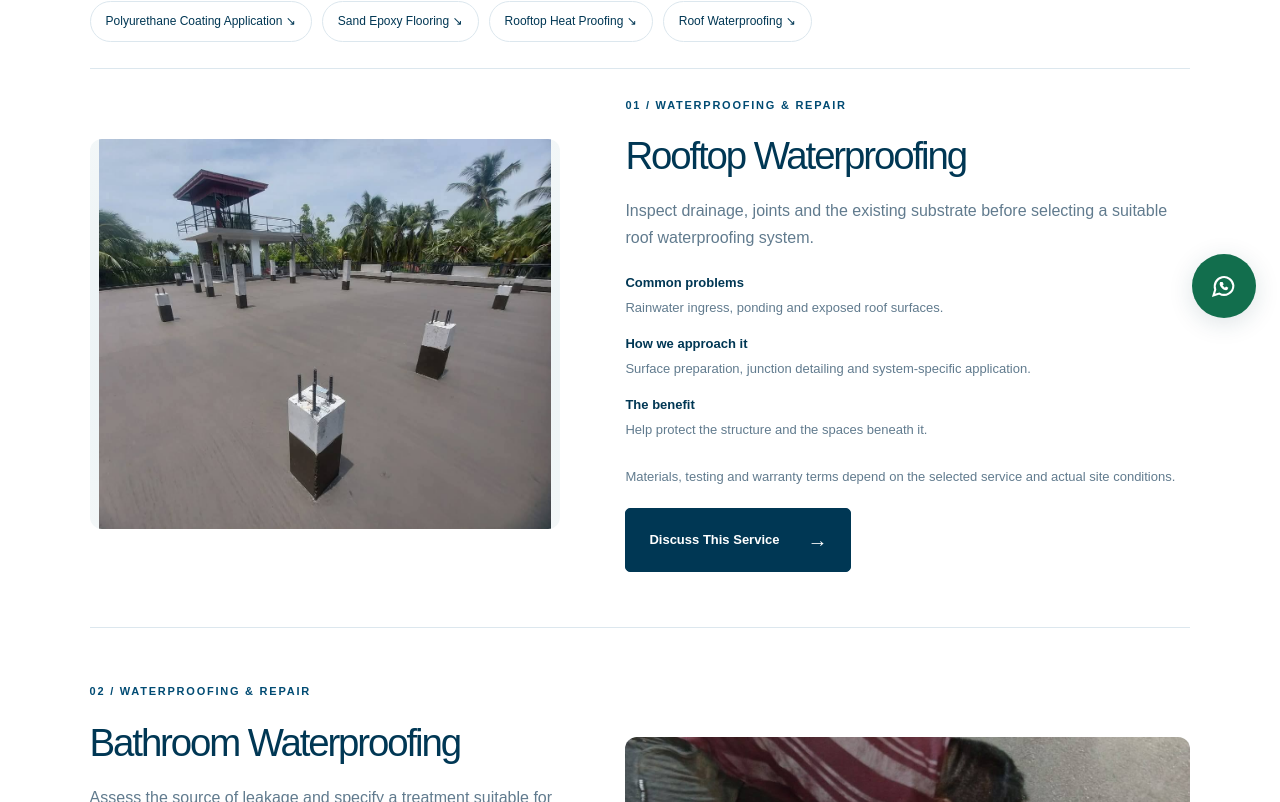
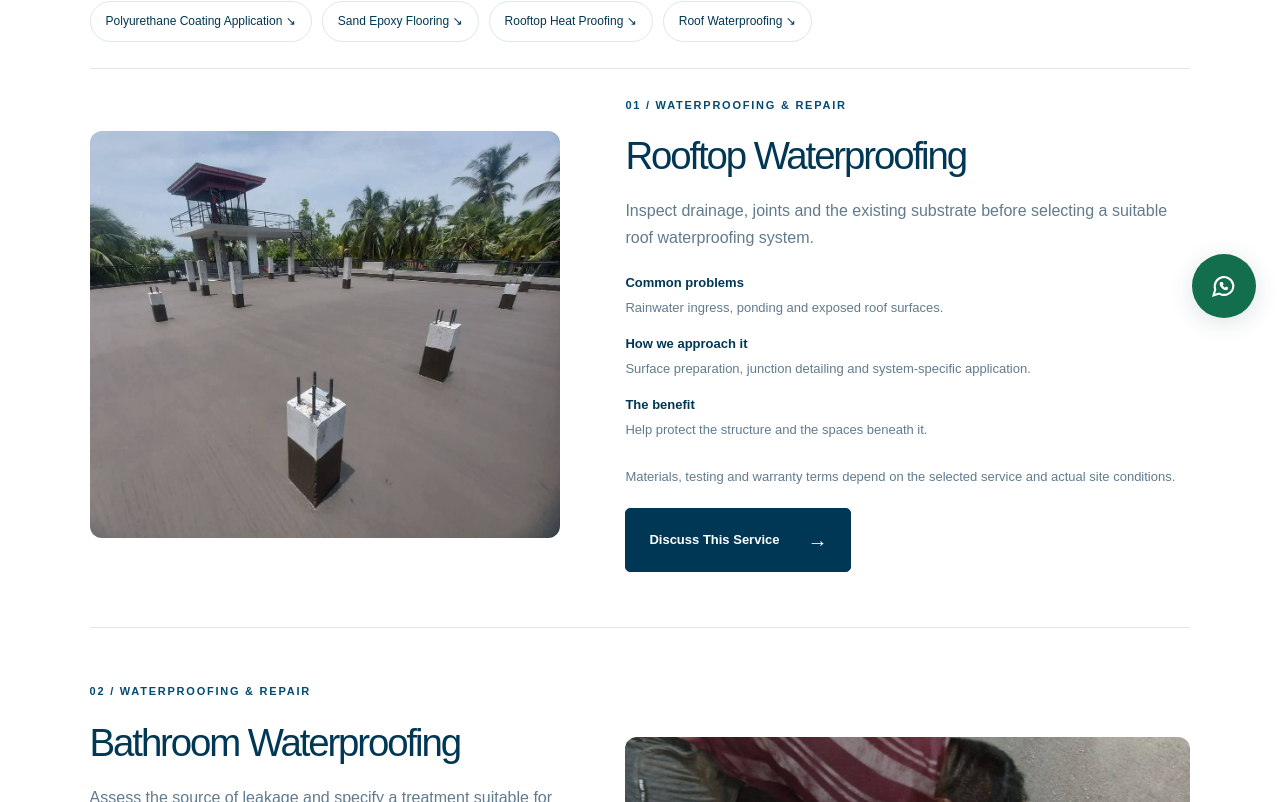
Before and after one commit to mathes2004/plan_kraft, a Next.js app: page /services in a window 1280 px wide. Shown: the part 458-1260 px from the top of the page. Built offline with nearby package versions, Linux system fonts and the light colour scheme; no server answers.

Commit message:
Auto-sync: saved project changes (2026-10-19T18:29:46.425Z)

```diff
--- a/src/app/globals.css
+++ b/src/app/globals.css
@@ -1176,6 +1176,14 @@ button:enabled:active {
 .service-detail .service-graphic {
   height: 390px;
   border-radius: 12px;
+}
+.service-detail .service-graphic.service-photo-contained {
+  height: auto;
+  aspect-ratio: var(--service-image-ratio);
+  container-type: normal;
+}
+.service-detail .service-photo-contained .service-image-frame {
+  width: 100%;
 }
 .service-detail:nth-child(even) .service-graphic {
   order: 2;
```
Also changed, not shown: 1 other file (tests, documents, lock files or other folders).
